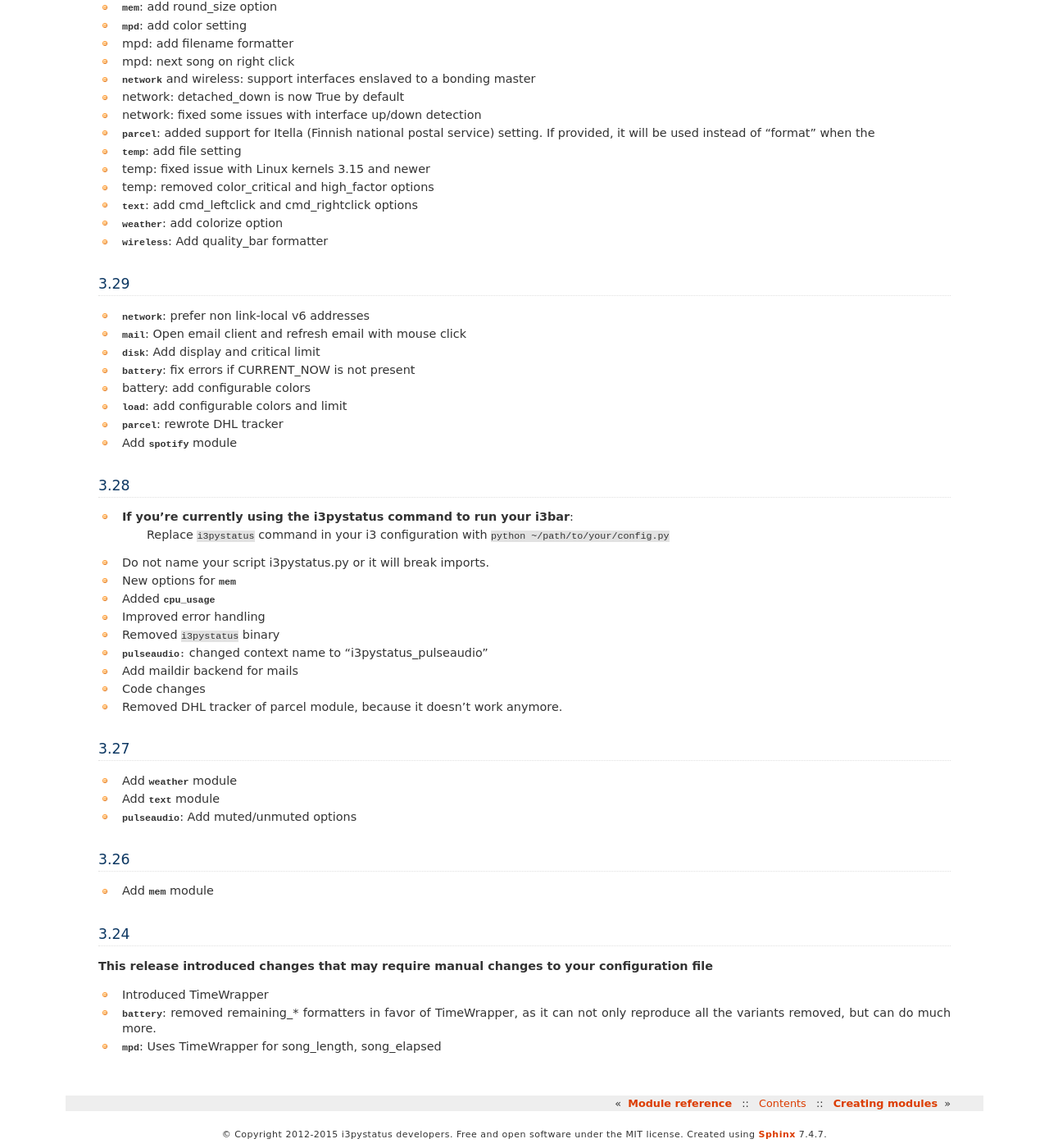
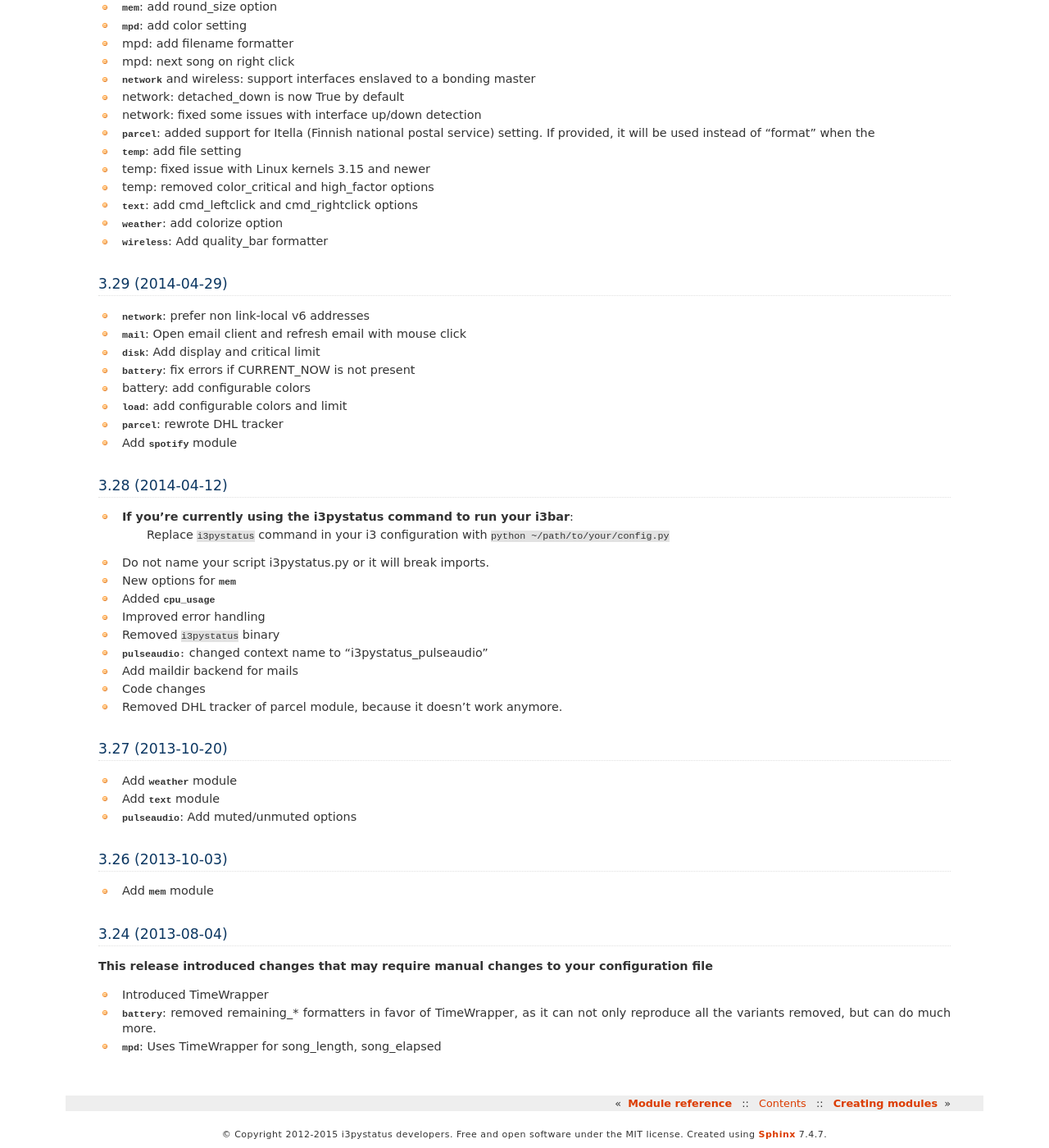
Before and after one commit to enkore/i3pystatus, a Sphinx documentation site: the page built from docs/changelog.rst, in a window 1280 px wide and 1400 px high, scrolled down 2675 px. Shown: the whole window at 82% size. Built offline with Sphinx 7.4.7, drawn with Linux system fonts in a browser that asks for light colours; some of the changed text lies outside the part shown.

Commit message:
Add release date of old releases

```diff
--- a/docs/changelog.rst
+++ b/docs/changelog.rst
@@ -67,8 +67,8 @@ master branch
 * :py:mod:`.weather`: removed pywapi dependency
 * weather: add min_temp and max_temp formatters for daily min/max temperature
 
-3.32
-++++
+3.32 (2014-12-14)
++++++++++++++++++
 
 * Added :py:mod:`.keyboard_locks` module
 * Added :py:mod:`.pianobar` module
@@ -81,8 +81,8 @@ master branch
 * pomodoro: reset timer on left click
 * :py:mod:`.pulseaudio`: fix rounding error of percentage volume
 
-3.31
-++++
+3.31 (2014-10-23)
++++++++++++++++++
 
 * Unexpected exceptions are now displayed in the status bar
 * Core: added mouse wheel handling for upcoming i3 version
@@ -106,8 +106,8 @@ master branch
 * pulseaudio: Added step, bar_type, multi_colors, vertical_bar_width options
 * pulseaudio: Scroll to change master volume, right click to (un)mute
 
-3.30
-++++
+3.30 (2014-08-04)
++++++++++++++++++
 
 * Added :py:mod:`.bitcoin` module
 * Added :py:mod:`.now_playing` module
@@ -138,8 +138,8 @@ master branch
 * :py:mod:`.weather`: add colorize option
 * :py:mod:`.wireless`: Add quality_bar formatter
 
-3.29
-++++
+3.29 (2014-04-29)
++++++++++++++++++
 
 * :py:mod:`.network`: prefer non link-local v6 addresses
 * :py:mod:`.mail`: Open email client and refresh email with mouse click
@@ -150,8 +150,8 @@ master branch
 * :py:mod:`.parcel`: rewrote DHL tracker
 * Add :py:mod:`.spotify` module
 
-3.28
-++++
+3.28 (2014-04-12)
++++++++++++++++++
 
 * **If you're currently using the i3pystatus command to run your i3bar**:
     Replace ``i3pystatus`` command in your i3 configuration with ``python ~/path/to/your/config.py``
@@ -165,20 +165,20 @@ master branch
 * Code changes
 * Removed DHL tracker of parcel module, because it doesn't work anymore.
 
-3.27
-++++
+3.27 (2013-10-20)
++++++++++++++++++
 
 * Add :py:mod:`.weather` module
 * Add :py:mod:`.text` module
 * :py:mod:`.pulseaudio`: Add muted/unmuted options
 
-3.26
-++++
+3.26 (2013-10-03)
++++++++++++++++++
 
 * Add :py:mod:`.mem` module
 
-3.24
-++++
+3.24 (2013-08-04)
++++++++++++++++++
 
 **This release introduced changes that may require manual changes to your
 configuration file**
```
